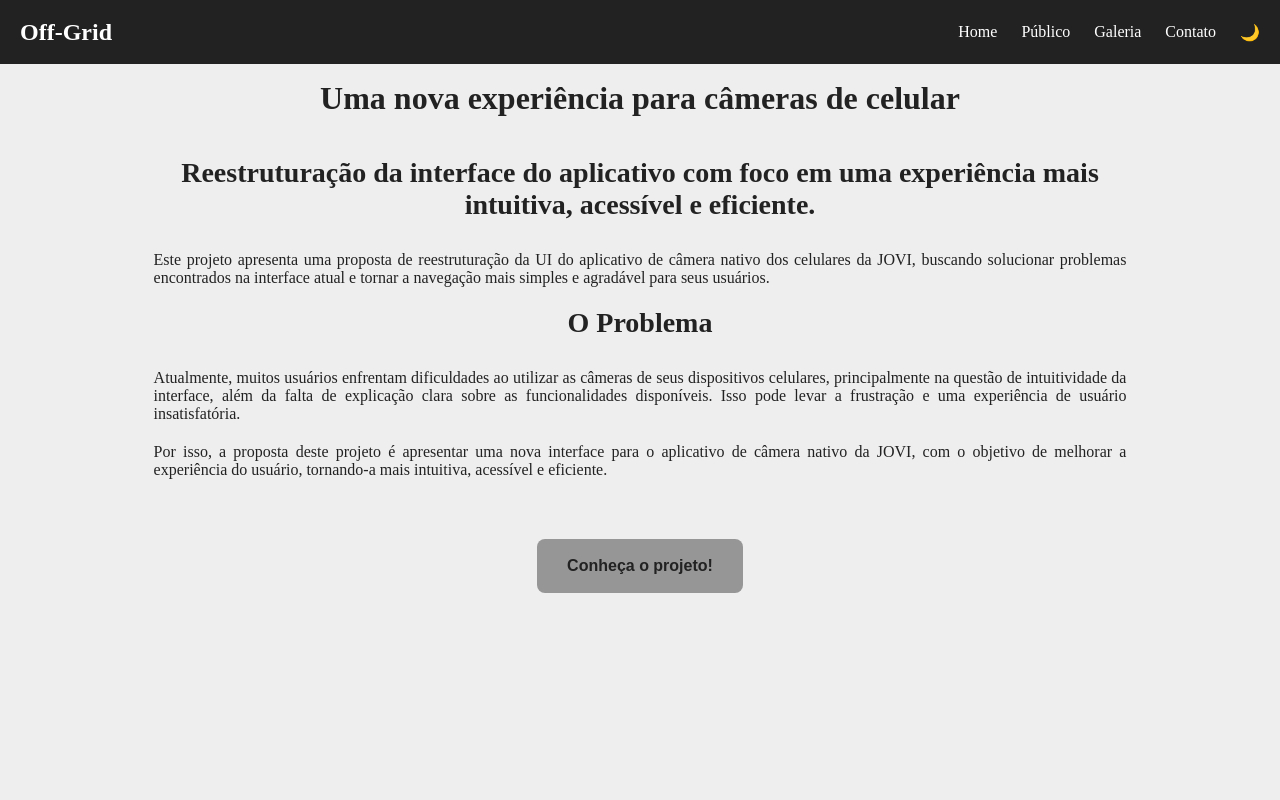
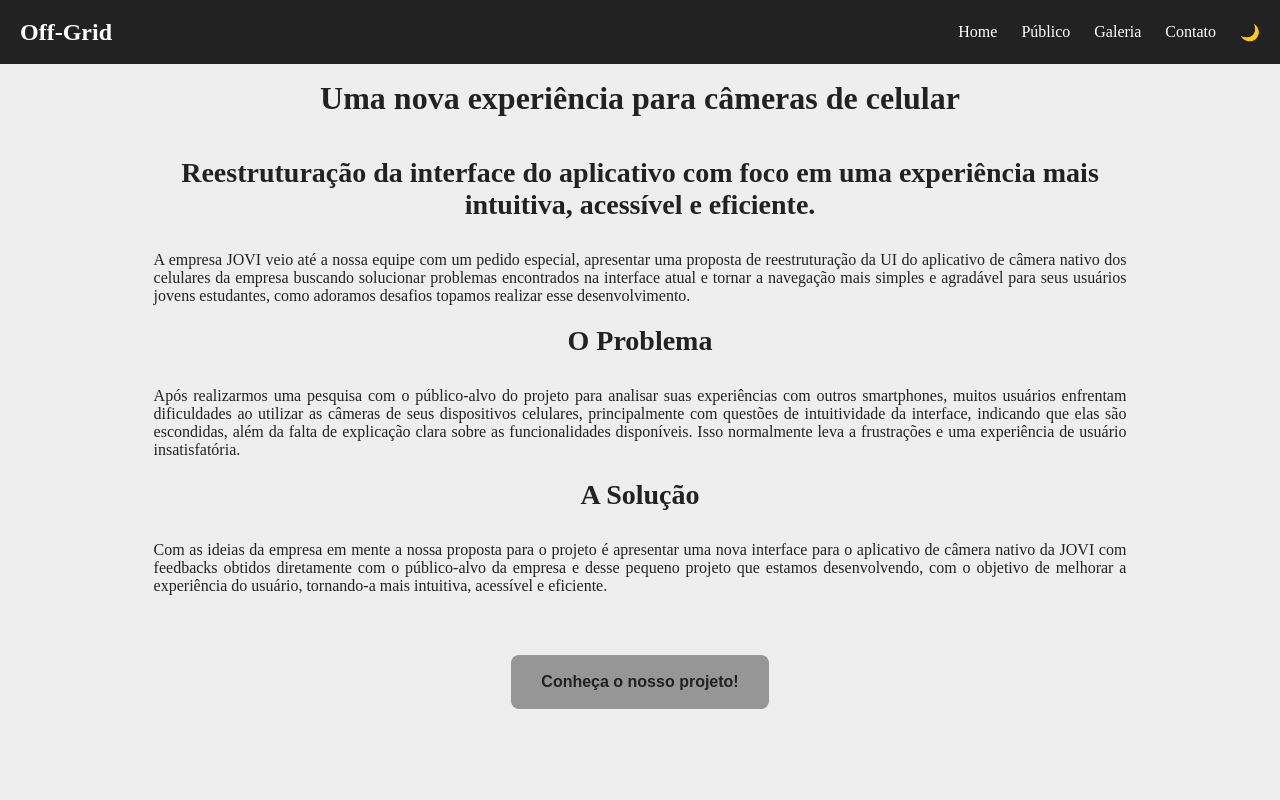
Before and after one commit to Off-Grid-Team/Sprint3-FrontEnd, a React (Vite) app: page / in a window 1280 px wide. Shown: the top 800 px of the page. Built offline with nearby package versions, Linux system fonts and the light colour scheme.

Commit message:
[Style (Home page)] Modificando o conteúdo presente na página

```diff
--- a/src/components/Home/Home.jsx
+++ b/src/components/Home/Home.jsx
@@ -7,23 +7,25 @@ const Home = () => {
     <section id="home">
       <h1>Uma nova experiência para câmeras de celular</h1>
       <h2>Reestruturação da interface do aplicativo com foco em uma experiência mais intuitiva, acessível e eficiente.</h2>
-      <p>Este projeto apresenta uma proposta de reestruturação da UI do aplicativo de câmera nativo dos celulares da JOVI,
-        buscando solucionar problemas encontrados na interface atual e tornar a navegação mais simples e agradável para seus usuários.
+      <p>
+        A empresa JOVI veio até a nossa equipe com um pedido especial, apresentar uma proposta de reestruturação da UI do aplicativo de câmera nativo dos celulares
+        da empresa buscando solucionar problemas encontrados na interface atual e tornar a navegação mais simples e agradável para seus usuários jovens estudantes, como adoramos desafios topamos realizar esse desenvolvimento.
       </p>
 
       <h2>O Problema</h2>
-      <p>Atualmente, muitos usuários enfrentam dificuldades ao utilizar as câmeras de seus dispositivos celulares,
-          principalmente na questão de intuitividade da interface, além da falta de explicação clara sobre as funcionalidades
-          disponíveis. Isso pode levar a frustração e uma experiência de usuário insatisfatória.
+      <p>Após realizarmos uma pesquisa com o público-alvo do projeto para analisar suas experiências com outros smartphones, muitos usuários enfrentam dificuldades ao utilizar as câmeras de seus dispositivos celulares,
+          principalmente com questões de intuitividade da interface, indicando que elas são escondidas, além da falta de explicação clara sobre as funcionalidades
+          disponíveis. Isso normalmente leva a frustrações e uma experiência de usuário insatisfatória.
       </p>
+      <h2>A Solução</h2>
       <p>
-        Por isso, a proposta deste projeto é apresentar uma nova interface para o aplicativo de câmera nativo da JOVI,
+        Com as ideias da empresa em mente a nossa proposta para o projeto é apresentar uma nova interface para o aplicativo de câmera nativo da JOVI com feedbacks obtidos diretamente com o público-alvo da empresa e desse pequeno projeto que estamos desenvolvendo,
         com o objetivo de melhorar a experiência do usuário, tornando-a mais intuitiva, acessível e eficiente.
       </p>
 
       <a className="button-container" href="#publico">
         <button className="botao-pagina">
-          Conheça o projeto!
+          Conheça o nosso projeto!
         </button>
       </a>
     </section>
```
